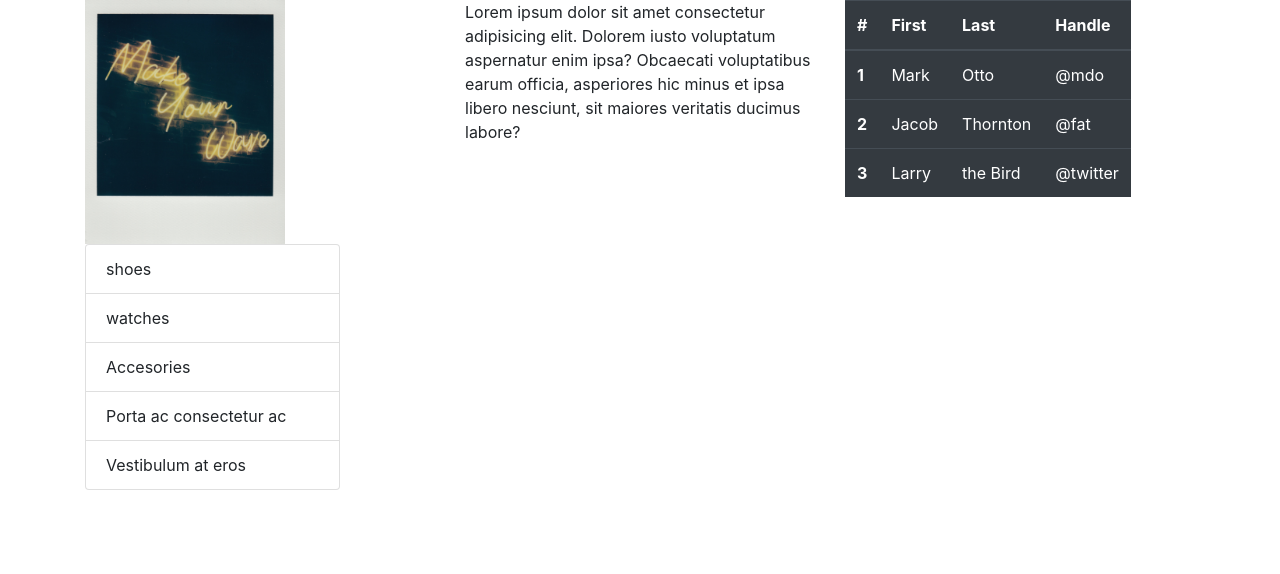
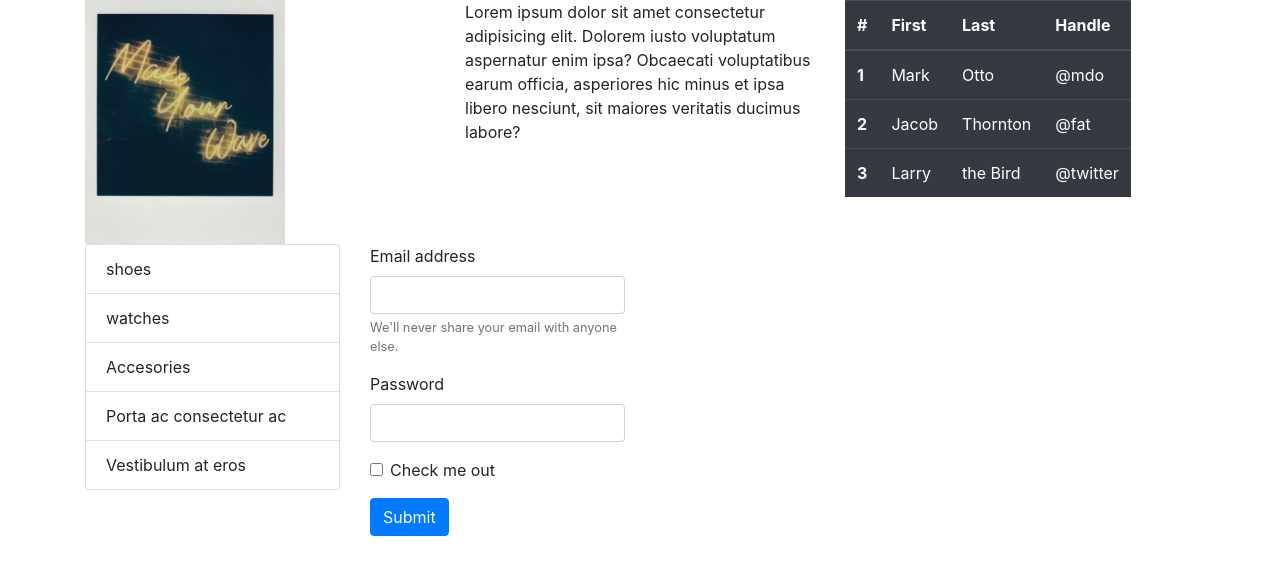
Before and after one commit to maryan19/Bootstrap-basic, a plain HTML site: page index.html in a window 1280 px wide. Drawn offline with Linux system fonts and the light colour scheme.

Commit message:
create forms

```diff
--- a/index.html
+++ b/index.html
@@ -68,6 +68,26 @@
                   </ul>
 
             </div>
+
+            <div class="col-md-3">
+                <form>
+                    <div class="form-group">
+                      <label for="exampleInputEmail1">Email address</label>
+                      <input type="email" class="form-control" id="exampleInputEmail1" aria-describedby="emailHelp">
+                      <small id="emailHelp" class="form-text text-muted">We'll never share your email with anyone else.</small>
+                    </div>
+                    <div class="form-group">
+                      <label for="exampleInputPassword1">Password</label>
+                      <input type="password" class="form-control" id="exampleInputPassword1">
+                    </div>
+                    <div class="form-group form-check">
+                      <input type="checkbox" class="form-check-input" id="exampleCheck1">
+                      <label class="form-check-label" for="exampleCheck1">Check me out</label>
+                    </div>
+                    <button type="submit" class="btn btn-primary">Submit</button>
+                  </form>
+
+            </div>
         </div>
 
 
```
